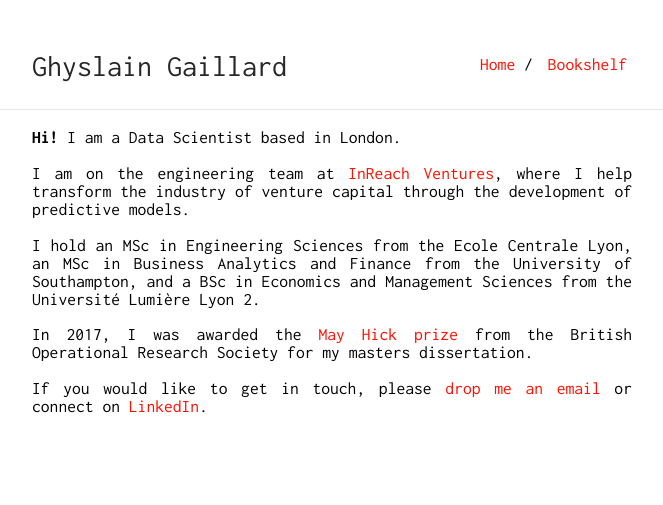
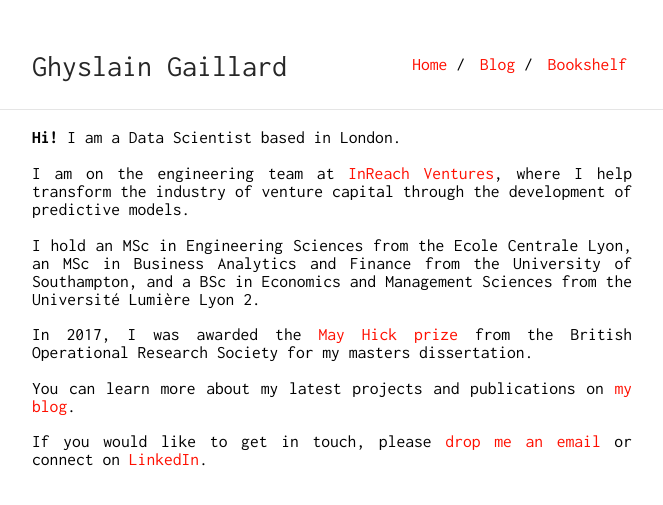
Before and after one commit to ghyslain/ghyslain.me, a Jekyll site: the page built from index.md, in a window 1280 px wide. Shown: the top 505 px of the page, without its empty margins (308-971 px from the left). Built offline with Jekyll 4.4.1, drawn with Linux system fonts in a browser that asks for light colours.

Commit message:
add medium blog

```diff
--- a/_data/nav.yml
+++ b/_data/nav.yml
@@ -1,5 +1,8 @@
 - name: "Bookshelf"
   link: "bookshelf"
 
+- name: "Blog"
+  link: "https://medium.com/@ghyslain"
+
 - name: "Home"
   link: "index"
--- a/index.md
+++ b/index.md
@@ -13,4 +13,6 @@ I hold an MSc in Engineering Sciences from the Ecole Centrale Lyon, an MSc in Bu
 
 In 2017, I was awarded the [May Hick prize](http://www.theorsociety.com/Pages/Awards/May.aspx) from the British Operational Research Society for my masters dissertation.
 
+You can learn more about my latest projects and publications on [my blog](https://medium.com/@ghyslain).
+
 If you would like to get in touch, please [drop me an email](mailto:ghyslain.gaillard@outlook.com) or connect on [LinkedIn](https://www.linkedin.com/in/ghyslaingaillard).
```
